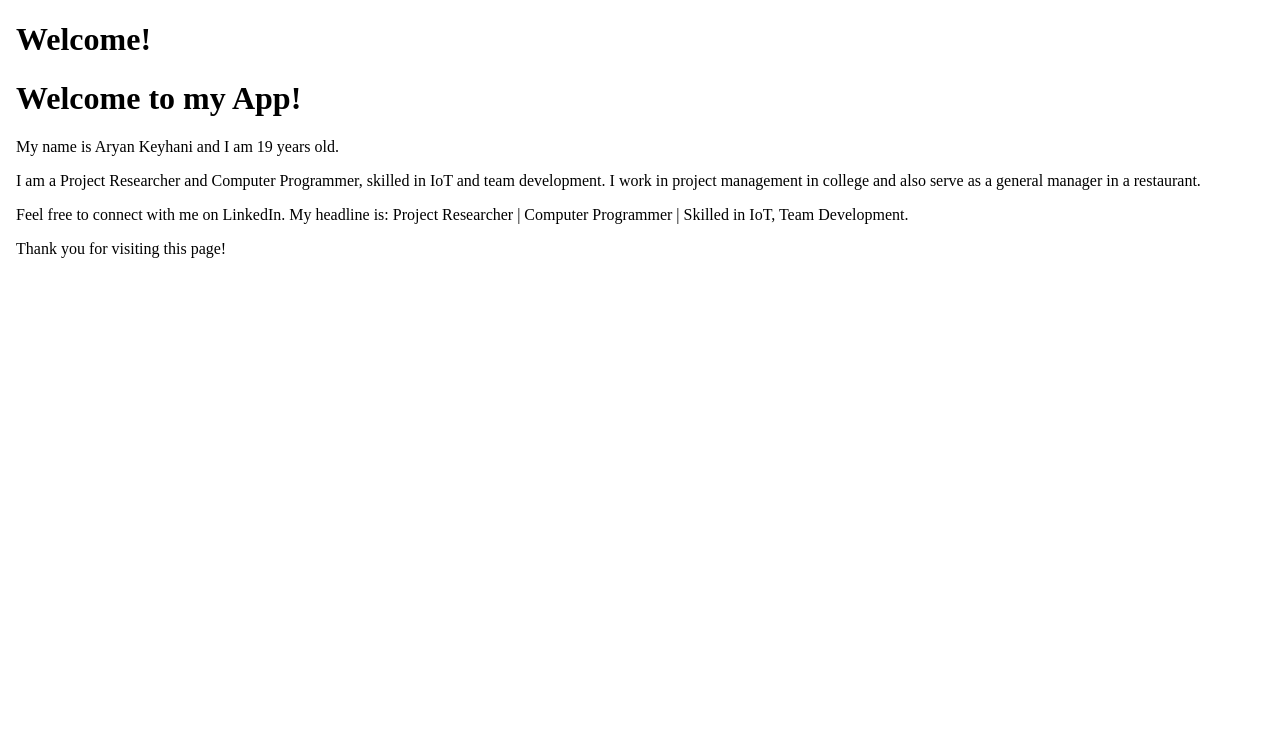
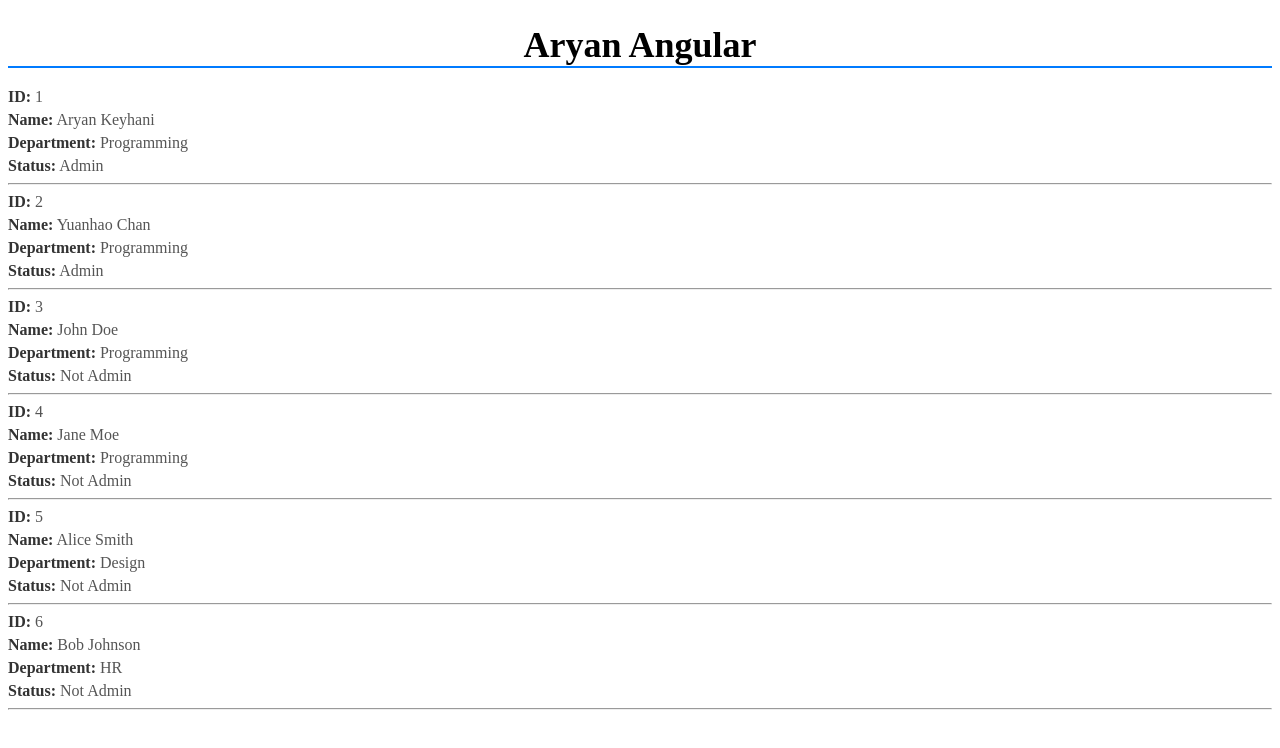
Before and after one commit to akeyhani/Aryan_Keyhani_Learning_Angular, an Angular app: page / in a window 1280 px wide. Shown: the top 748 px of the page. Built offline with nearby package versions, Linux system fonts and the light colour scheme.

Commit message:
Assignment 2 finished.Instances created, app.component.html was created and css was added.

```diff
--- a/src/app/app.component.css
+++ b/src/app/app.component.css
@@ -0,0 +1,40 @@
+body {
+  font-family: Arial, sans-serif;
+  background: #f8f9fa;
+  margin: 0;
+  padding: 20px;
+}
+
+h1 {
+  font-size: 36px;
+  text-align: center;
+  margin-bottom: 20px;
+  border-bottom: 2px solid #007BFF;
+}
+
+.user-list {
+  display: grid;
+  grid-template-columns: repeat(auto-fill, minmax(250px, 1fr));
+  gap: 20px;
+}
+
+.user-card {
+  background: #fff;
+  border-radius: 10px;
+  padding: 15px;
+  box-shadow: 0 4px 8px rgba(0, 0, 0, 0.1);
+  transition: 0.2s;
+}
+
+.user-card:hover {
+  transform: translateY(-5px);
+}
+
+p {
+  margin: 5px 0;
+  color: #555;
+}
+
+strong {
+  color: #333;
+}
--- a/src/app/app.component.html
+++ b/src/app/app.component.html
@@ -1,35 +1,17 @@
-<!-- * * * * * * * * * * * * * * * * * * * * * * * * * * * * * * * -->
-<!-- * * * * * * * * * * * The content below * * * * * * * * * * * -->
-<!-- * * * * * * * * * * is only a placeholder * * * * * * * * * * -->
-<!-- * * * * * * * * * * and can be replaced.  * * * * * * * * * * -->
-<!-- * * * * * * * * * * * * * * * * * * * * * * * * * * * * * * * -->
-<!-- * * * * * * * * * Delete the template below * * * * * * * * * -->
-<!-- * * * * * * * to get started with your project! * * * * * * * -->
-<!-- * * * * * * * * * * * * * * * * * * * * * * * * * * * * * * * -->
+<h1>{{ title }}</h1>
 
-<!DOCTYPE html>
-<html lang="en">
-<head>
-  <meta charset="UTF-8">
-  <meta name="viewport" content="width=device-width, initial-scale=1.0">
-  <title>Introduction to Aryan</title>
-</head>
-<body>
-<h1>Welcome!</h1>
-<h1>Welcome to my App!</h1>
+<div *ngFor="let user of userList">
+  <div>
+    <p><strong>ID:</strong> {{ user.id }}</p>
+    <p><strong>Name:</strong> {{ user.firstName }} {{ user.lastName }}</p>
+    <p><strong>Department:</strong> {{ user.department }}</p>
 
-<p>My name is {{ name }} and I am {{ age }} years old.</p>
-<p>I am a Project Researcher and Computer Programmer, skilled in IoT and team development. I work in project management in college and also serve as a general manager in a restaurant.</p>
-<p>Feel free to connect with me on LinkedIn. My headline is: Project Researcher | Computer Programmer | Skilled in IoT, Team Development.</p>
-<p>Thank you for visiting this page!</p>
-</body>
-</html>
-
-
-<!-- * * * * * * * * * * * * * * * * * * * * * * * * * * * * * * * * -->
-<!-- * * * * * * * * * * * The content above * * * * * * * * * * * * -->
-<!-- * * * * * * * * * * is only a placeholder * * * * * * * * * * * -->
-<!-- * * * * * * * * * * and can be replaced.  * * * * * * * * * * * -->
-<!-- * * * * * * * * * * * * * * * * * * * * * * * * * * * * * * * * -->
-<!-- * * * * * * * * * * End of Placeholder  * * * * * * * * * * * * -->
-<!-- * * * * * * * * * * * * * * * * * * * * * * * * * * * * * * * * -->
+    <p *ngIf="user.isAdmin; else notAdmin">
+      <strong>Status:</strong> Admin
+    </p>
+    <ng-template #notAdmin>
+      <p><strong>Status:</strong> Not Admin</p>
+    </ng-template>
+  </div>
+  <hr>
+</div>
--- a/src/app/app.component.ts
+++ b/src/app/app.component.ts
@@ -1,15 +1,24 @@
 import { Component } from '@angular/core';
 import { RouterOutlet } from '@angular/router';
+import { User } from './User';
+import { NgForOf, NgIf } from '@angular/common';
 
 @Component({
   selector: 'app-root',
   standalone: true,
-  imports: [RouterOutlet],
+  imports: [RouterOutlet, NgForOf, NgIf],
   templateUrl: './app.component.html',
-  styleUrl: './app.component.css'
+  styleUrls: ['./app.component.css']
 })
 export class AppComponent {
-  name: string = 'Aryan Keyhani';
-  age: number = 19;
-  title = 'Aryan-Learning-Angular';
+  title = 'Aryan Angular' ;
+
+  userList: User[] = [
+    { id: 1, firstName: "Aryan", lastName: "Keyhani", department: "Programming", isAdmin: true },
+    { id: 2, firstName: "Yuanhao", lastName: "Chan", department: "Programming", isAdmin: true },
+    { id: 3, firstName: "John", lastName: "Doe", department: "Programming", isAdmin: false },
+    { id: 4, firstName: "Jane", lastName: "Moe", department: "Programming", isAdmin: false },
+    { id: 5, firstName: "Alice", lastName: "Smith", department: "Design", isAdmin: false },
+    { id: 6, firstName: "Bob", lastName: "Johnson", department: "HR", isAdmin: false }
+  ];
 }
```
